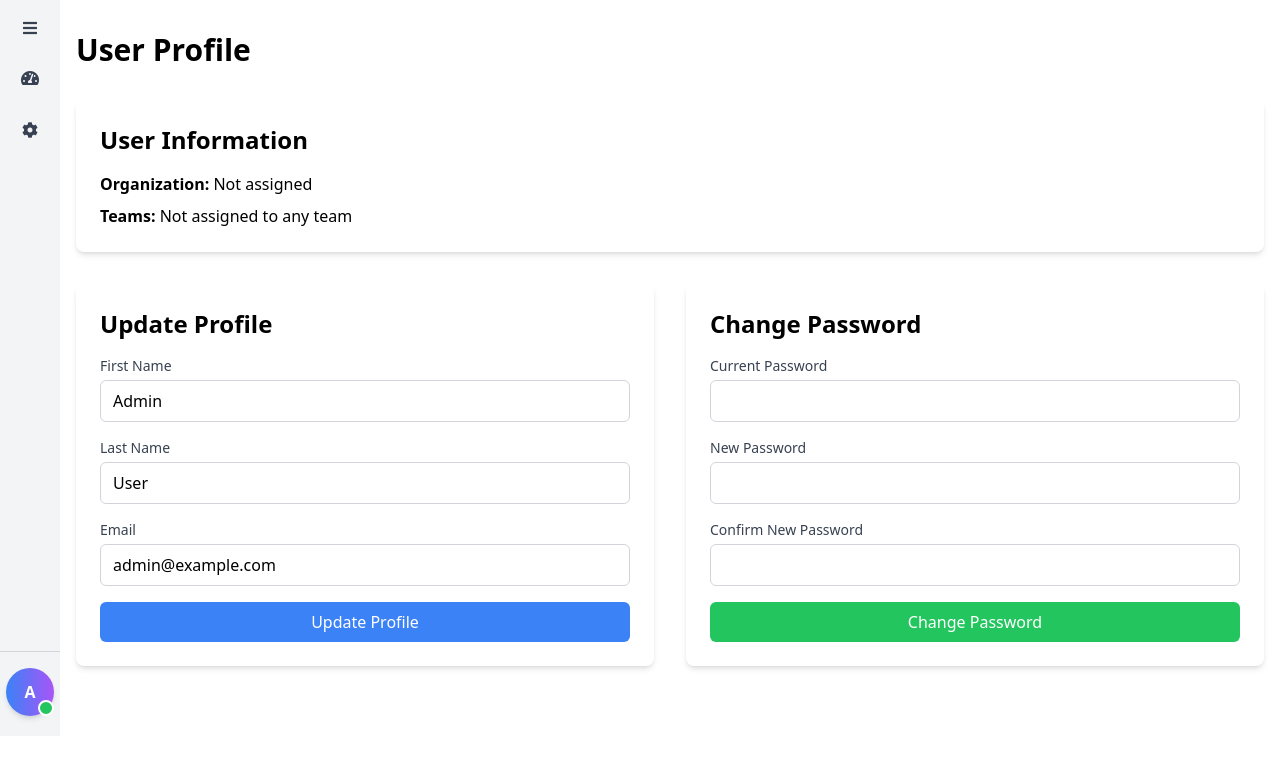
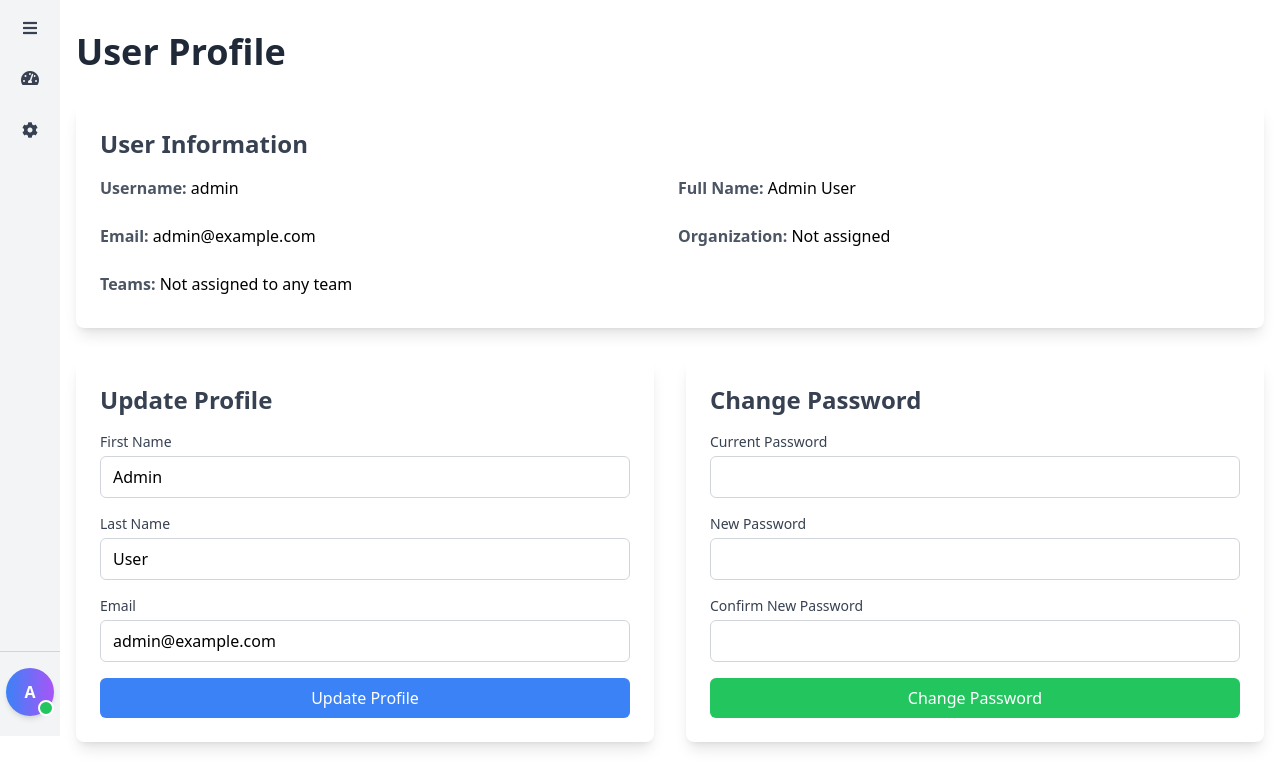
Before and after one commit to akhileshSRE/NavEase-app, a Flask app: page /profile in a window 1280 px wide. Shown: the part 64-838 px from the top of the page. Before the commit the page ends 788 px from the top, so only its background shows below. Run offline with Flask 2, Linux system fonts and the light colour scheme; the visitor is signed in with stand-in values (Sample User, id 1); data comes from the database, SQL or seed files in the repository; data that the repository does not hold is empty; some libraries are stand-ins or nearby versions.

Commit message:
profile page updated

```diff
--- a/app/templates/profile.html
+++ b/app/templates/profile.html
@@ -4,7 +4,7 @@
 
 {% block content %}
 <div class="container mx-auto px-4 py-8">
-    <h1 class="text-3xl font-bold mb-8">User Profile</h1>
+    <h1 class="text-4xl font-bold mb-8 text-gray-800">User Profile</h1>
     {% with messages = get_flashed_messages(with_categories=true) %}
         {% if messages %}
             {% for category, message in messages %}
@@ -15,10 +15,14 @@
         {% endif %}
     {% endwith %}
 
-    <div class="bg-white shadow-md rounded-lg p-6 mb-8">
-        <h2 class="text-2xl font-semibold mb-4">User Information</h2>
-        <p class="mb-2"><span class="font-semibold">Organization:</span> {{ user.organization.name if user.organization else 'Not assigned' }}</p>
-        <p><span class="font-semibold">Teams:</span>
+    <div class="bg-white shadow-lg rounded-lg p-6 mb-8">
+        <h2 class="text-2xl font-semibold mb-4 text-gray-700">User Information</h2>
+        <div class="grid grid-cols-1 md:grid-cols-2 gap-4">
+            <p class="mb-2"><span class="font-semibold text-gray-600">Username:</span> {{ user.username }}</p>
+            <p class="mb-2"><span class="font-semibold text-gray-600">Full Name:</span> {{ user.first_name }} {{ user.last_name }}</p>
+            <p class="mb-2"><span class="font-semibold text-gray-600">Email:</span> {{ user.email }}</p>
+            <p class="mb-2"><span class="font-semibold text-gray-600">Organization:</span> {{ user.organization.name if user.organization else 'Not assigned' }}</p>
+            <p class="mb-2 md:col-span-2"><span class="font-semibold text-gray-600">Teams:</span>
                 {% if user.teams %}
                     {{ user.teams|map(attribute='name')|join(', ') }}
                 {% else %}
@@ -26,10 +30,11 @@
                 {% endif %}
             </p>
         </div>
+    </div>
 
     <div class="grid grid-cols-1 md:grid-cols-2 gap-8">
-        <div class="bg-white shadow-md rounded-lg p-6">
-            <h2 class="text-2xl font-semibold mb-4">Update Profile</h2>
+        <div class="bg-white shadow-lg rounded-lg p-6">
+            <h2 class="text-2xl font-semibold mb-4 text-gray-700">Update Profile</h2>
             <form method="POST">
                 <div class="mb-4">
                     <label for="first_name" class="block text-sm font-medium text-gray-700 mb-1">First Name</label>
@@ -47,14 +52,14 @@
                            class="w-full px-3 py-2 border border-gray-300 rounded-md focus:outline-none focus:ring-2 focus:ring-blue-500">
                 </div>
                 <button type="submit" name="update_profile"
-                        class="w-full bg-blue-500 text-white py-2 px-4 rounded-md hover:bg-blue-600 transition duration-300">
+                        class="w-full bg-blue-500 text-white py-2 px-4 rounded-md hover:bg-blue-600 transition duration-300 focus:outline-none focus:ring-2 focus:ring-blue-500 focus:ring-offset-2">
                     Update Profile
                 </button>
             </form>
         </div>
 
-        <div class="bg-white shadow-md rounded-lg p-6">
-            <h2 class="text-2xl font-semibold mb-4">Change Password</h2>
+        <div class="bg-white shadow-lg rounded-lg p-6">
+            <h2 class="text-2xl font-semibold mb-4 text-gray-700">Change Password</h2>
             <form method="POST">
                 <div class="mb-4">
                     <label for="current_password" class="block text-sm font-medium text-gray-700 mb-1">Current Password</label>
@@ -72,7 +77,7 @@
                            class="w-full px-3 py-2 border border-gray-300 rounded-md focus:outline-none focus:ring-2 focus:ring-blue-500">
                 </div>
                 <button type="submit" name="change_password"
-                        class="w-full bg-green-500 text-white py-2 px-4 rounded-md hover:bg-green-600 transition duration-300">
+                        class="w-full bg-green-500 text-white py-2 px-4 rounded-md hover:bg-green-600 transition duration-300 focus:outline-none focus:ring-2 focus:ring-green-500 focus:ring-offset-2">
                     Change Password
                 </button>
             </form>
```
Lines whose indentation alone changed are shown as unchanged.
